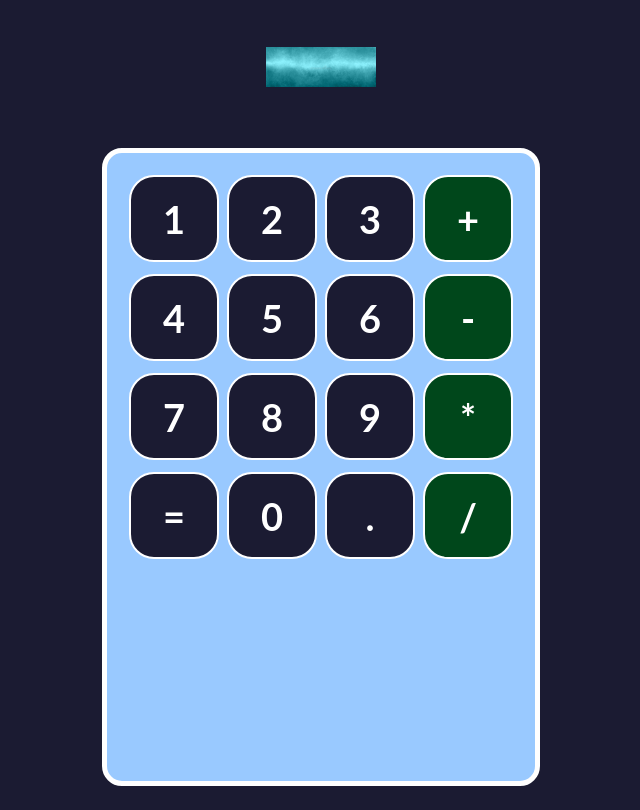
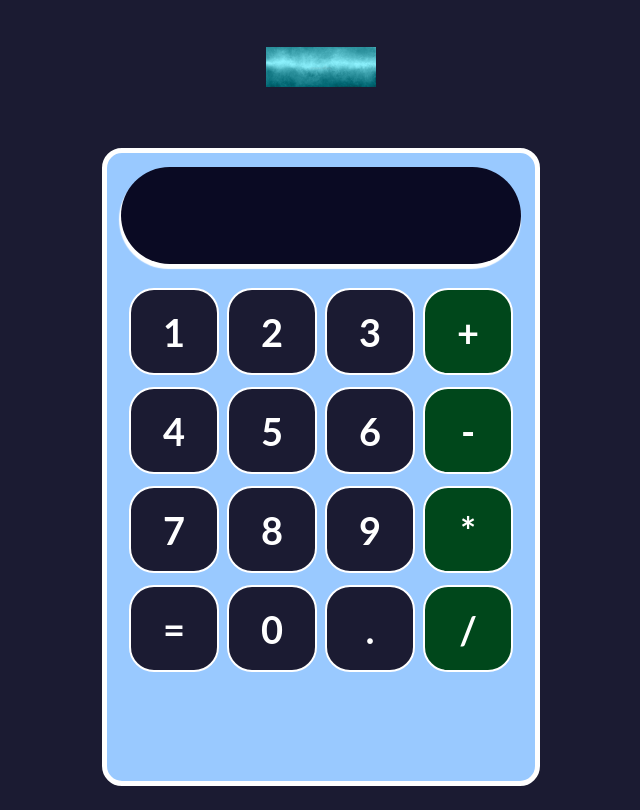
Before and after one commit to barbarajg/calculator, a React (Create React App) app: page / in a window 1280 px wide. Shown: the whole page, without its empty margins (319-959 px from the left). Built offline with nearby package versions, Linux system fonts and the light colour scheme.

Commit message:
Display component

```diff
--- a/src/App.js
+++ b/src/App.js
@@ -1,6 +1,7 @@
 import './App.css';
 import logo from './images/header.jpg';
 import Button from './components/Button';
+import Display from './components/Display';
 
 function App() {
   return (
@@ -12,6 +13,7 @@
           alt='Logo' />
       </div>
       <div className='calculator-container'>
+        <Display/>
         <div className='row'>
           <Button>1</Button>
           <Button>2</Button>
--- /dev/null
+++ b/src/components/Display.js
@@ -0,0 +1,11 @@
+import '../styles/Display.css';
+
+const Display = ({input}) => {
+    return (
+        <div className="input">
+           {input}
+        </div>
+    );
+}
+
+export default Display;
--- /dev/null
+++ b/src/styles/Display.css
@@ -0,0 +1,16 @@
+.input {
+    height: 75px;
+    border-radius: 50px;
+    margin-bottom: 20px;
+    display: flex;
+    justify-content: flex-end;
+    align-items: center;
+    font-weight: bold;
+    font-size: 30px;
+    background-color: #0a0a23;
+    color: white;
+    padding: 11px;
+    padding-right: 30px;
+    margin: 1px solid #888;
+    box-shadow: -1px 4px 1px 1px white;
+}
```
